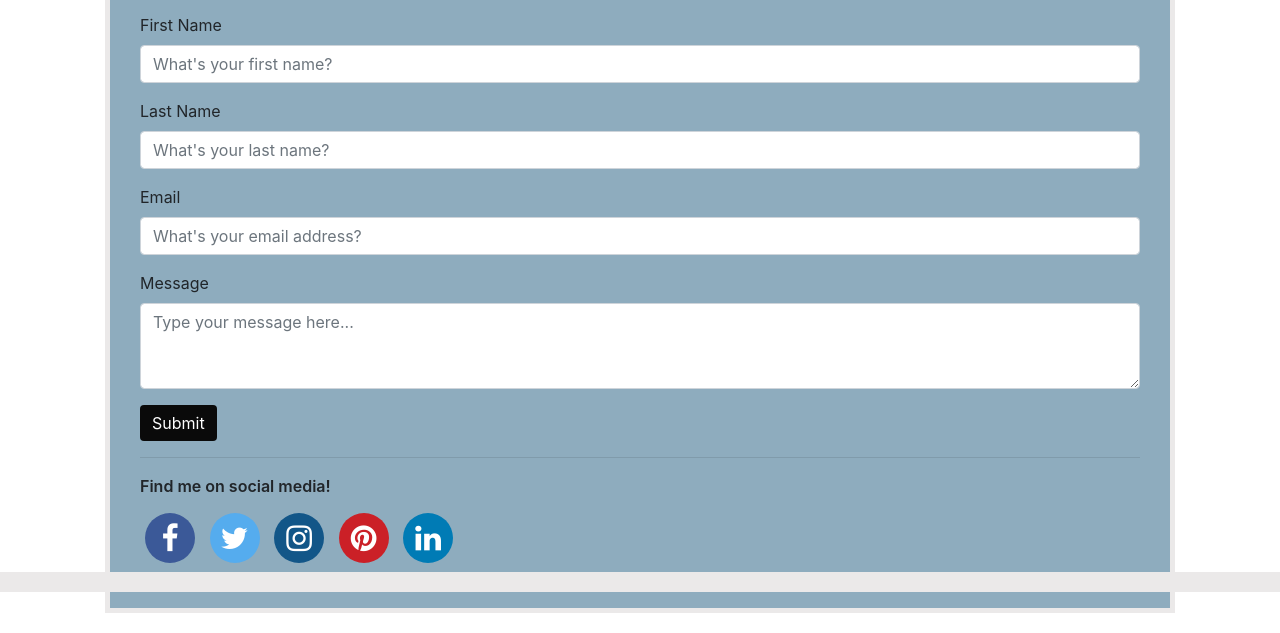
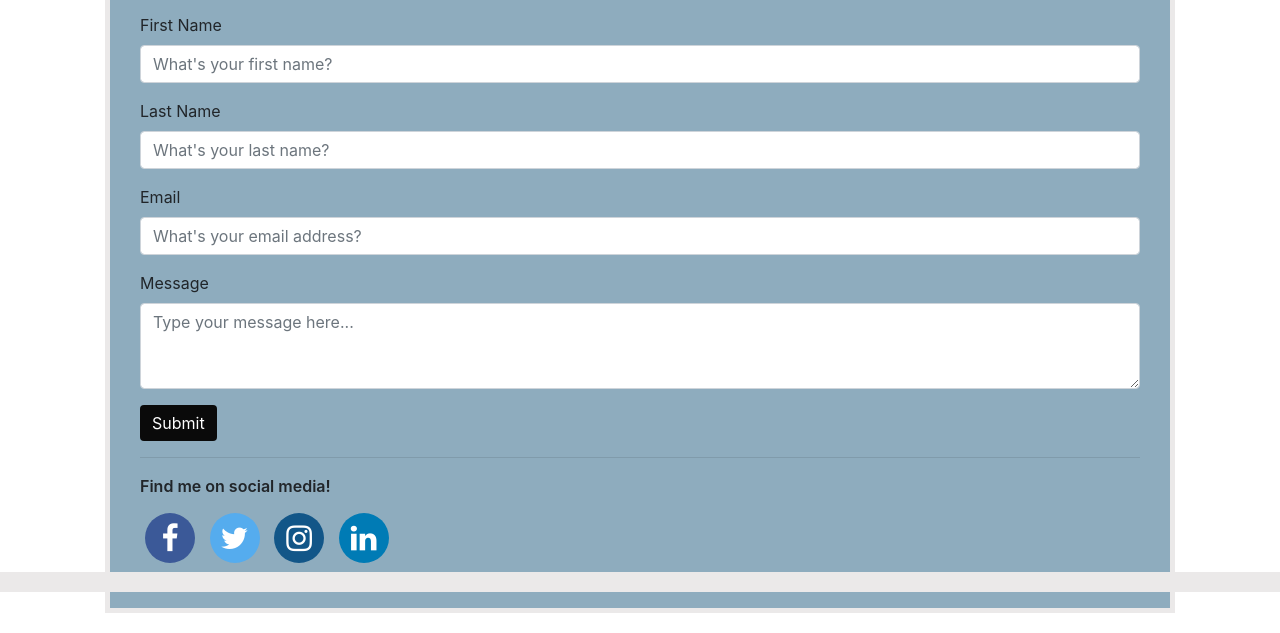
Before and after one commit to todtsies/Homework-Week2, a plain HTML site: page contact.html in a window 1280 px wide. Shown: the part 208-841 px from the top of the page. Drawn offline with nearby package versions, Linux system fonts and the light colour scheme.

Commit message:
Removed link to Pinterest

```diff
--- a/contact.html
+++ b/contact.html
@@ -112,7 +112,6 @@
                   <a href="https://www.facebook.com/emily.todt.1" class="fa fa-facebook"></a>
                   <a href="https://twitter.com/todtsies" class="fa fa-twitter"></a>
                   <a href="https://www.instagram.com/todtsies/?hl=en" class="fa fa-instagram"></a>
-                  <a href="https://www.pinterest.com/todtsies/" class="fa fa-pinterest"></a>
                   <a href="https://www.linkedin.com/in/emily-todt-5bb6391b3?trk=people-guest_people_search-card" class="fa fa-linkedin"></a>
 
                 </form>
--- a/style.css
+++ b/style.css
@@ -120,12 +120,6 @@ footer {
 }
 
 /* Applies to contact.html */
-.fa-pinterest {
-  background: #cb2027;
-  color: white;
-}
-
-/* Applies to contact.html */
 p1 {
   font-weight: 600;
 }
```
